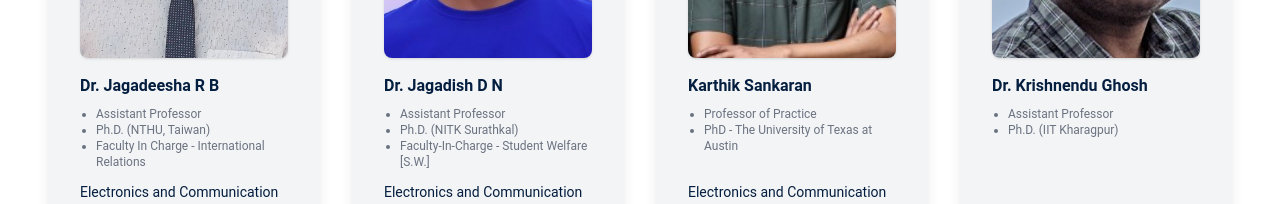
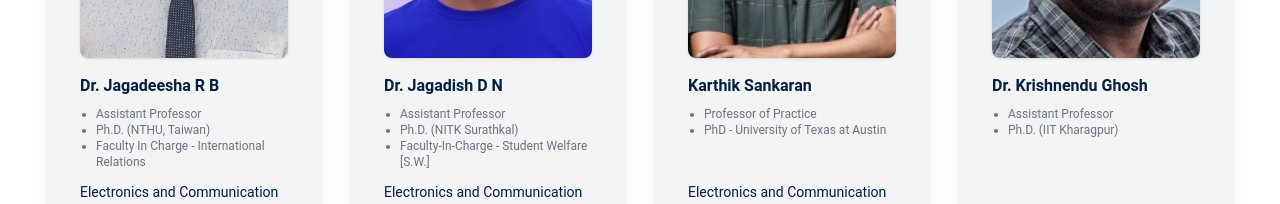
Before and after one commit to Velocity-IIITDWD/iiitdwd.ac.in, a Next.js app: page /faculty in a window 1280 px wide. Shown: the part 2880-3084 px from the top of the page. Built offline with nearby package versions, Linux system fonts and the light colour scheme.

Commit message:
fix: phd university names

```diff
--- a/data/faculty_profile.ts
+++ b/data/faculty_profile.ts
@@ -1026,7 +1026,7 @@ let ProfileProps: ProfileProp[] = [
       },
       card: {
         photo: '/images/ShrinivasKulkarni.jpeg',
-        PhD:'PhD - The University of Edinburgh',
+        PhD:'PhD - University of Edinburgh',
         designation: 'Professor of Practice',
         department: 'Computer Science & Engineering',
         mail_id: 'shrinivaskk@gmail.com',
@@ -1231,7 +1231,7 @@ let ProfileProps: ProfileProp[] = [
       },
       card: {
         photo: '/images/KarthikSankaran.jpeg',
-        PhD:'PhD - The University of Texas at Austin',
+        PhD:'PhD - University of Texas at Austin',
         designation: 'Professor of Practice',
         department: 'Electronics and Communication Engineering',
         mail_id: 'sankaran.karthik@gmail.com',
```
